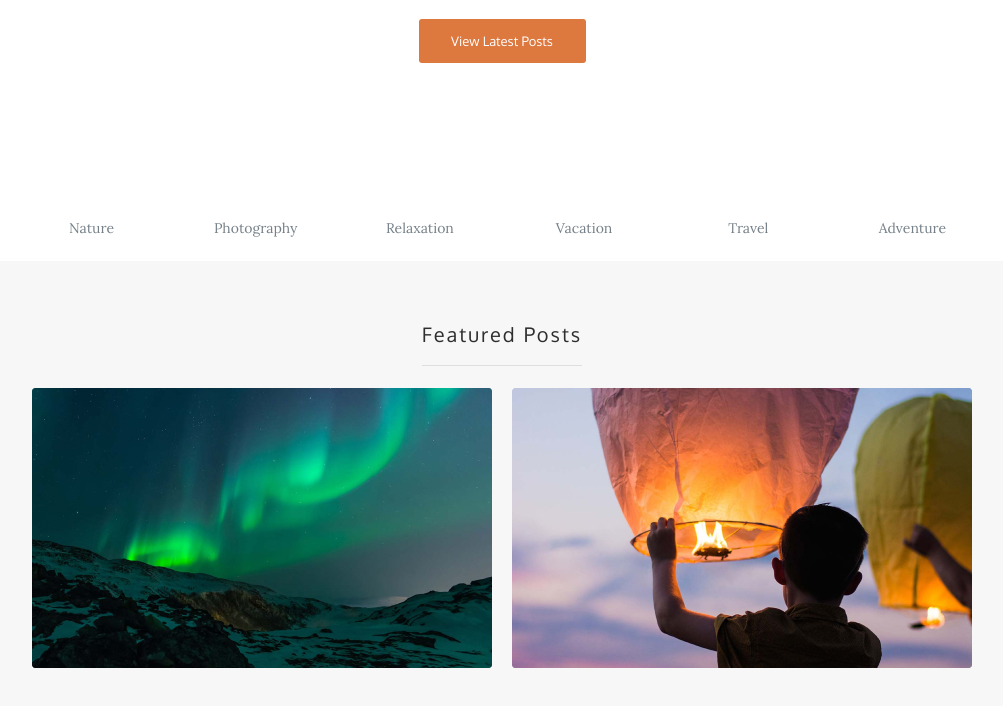
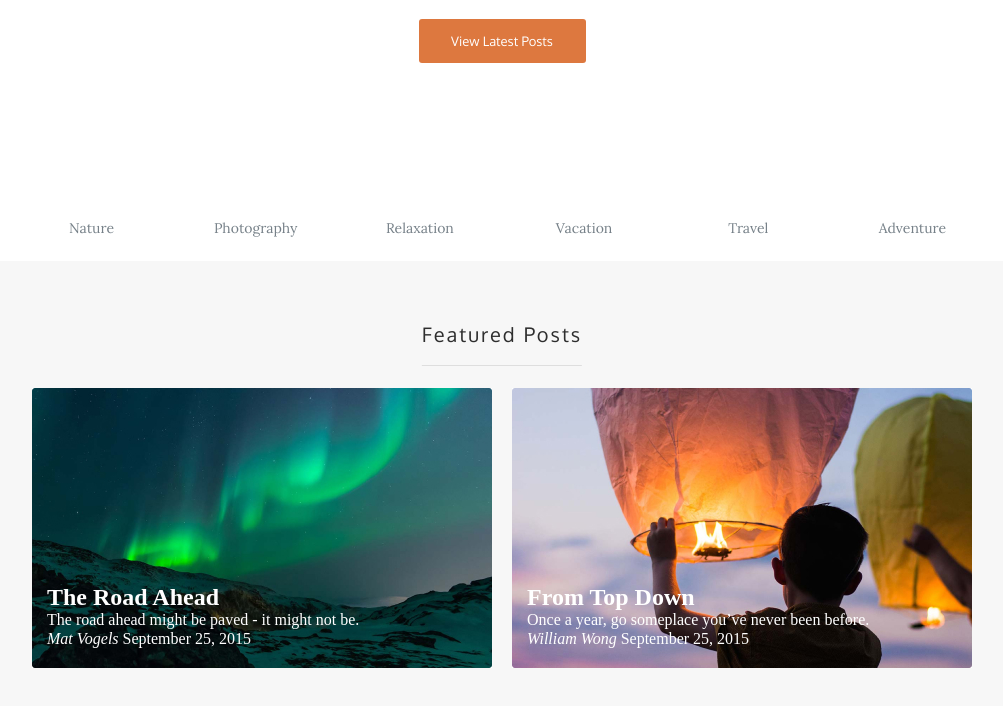
Before and after one commit to AndreyIgnite/Lab2, a plain HTML site: page index.html in a window 1280 px wide. Shown: the part 304-1010 px from the top of the page, without its empty margins (138-1141 px from the left). Drawn offline with Linux system fonts and the light colour scheme.

Commit message:
карточки

```diff
--- a/css/style.css
+++ b/css/style.css
@@ -197,6 +197,9 @@ body {
   flex-wrap: wrap;
 }
 .card {
+  display: flex;
+  flex-direction: column-reverse;
+  padding: 20px 15px;
   height: 280px;
   width: 460px;
   background-repeat: no-repeat;
@@ -208,3 +211,14 @@ body {
 .card--from_top_down {
   background-image: url(../images/card-back2.jpg);
 }
+
+.card__blockquote {
+  order: -1;
+}
+
+.card__title {
+  order: 1;
+}
+.card__text {
+  order: 0;
+}
--- a/index.html
+++ b/index.html
@@ -57,8 +57,24 @@
               <p>Featured Posts</p>
             </div>
             <div class="posts__cards">
-              <div class="posts__card card card--the_road_ahead"></div>
-              <div class="posts__card card card--from_top_down"></div>
+              <div class="posts__card card card--the_road_ahead">
+                <h2 class="card__title">The Road Ahead</h2>
+                <p class="card__text">The road ahead might be paved - it might not be.</p>
+                <blockquote class="card__blockquote">
+                  <div></div>
+                  <cite>Mat Vogels</cite>
+                  <time datetime="2021-10-12">September 25, 2015</time>
+                </blockquote>
+              </div>
+              <div class="posts__card card card--from_top_down">
+                <h2 class="card__title">From Top Down</h2>
+                <p class="card__text">Once a year, go someplace you’ve never been before.</p>
+                <blockquote class="card__blockquote">
+                  <div></div>
+                  <cite>William Wong</cite>
+                  <time datetime="2021-10-12">September 25, 2015</time>
+                </blockquote>
+              </div>
             </div>
           </div>
         </section>
```
